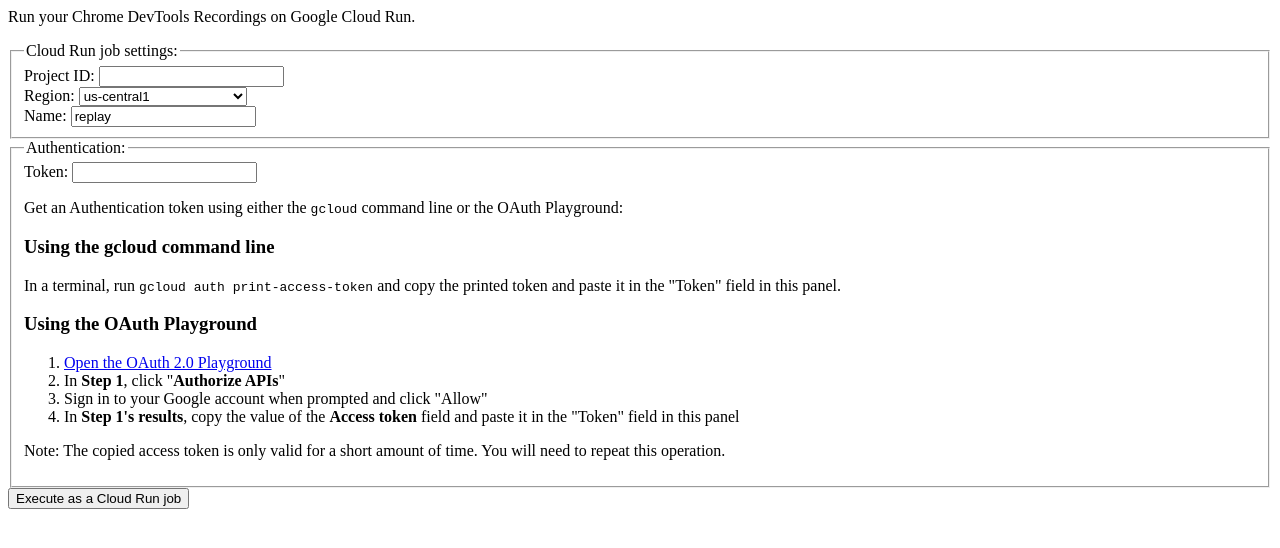
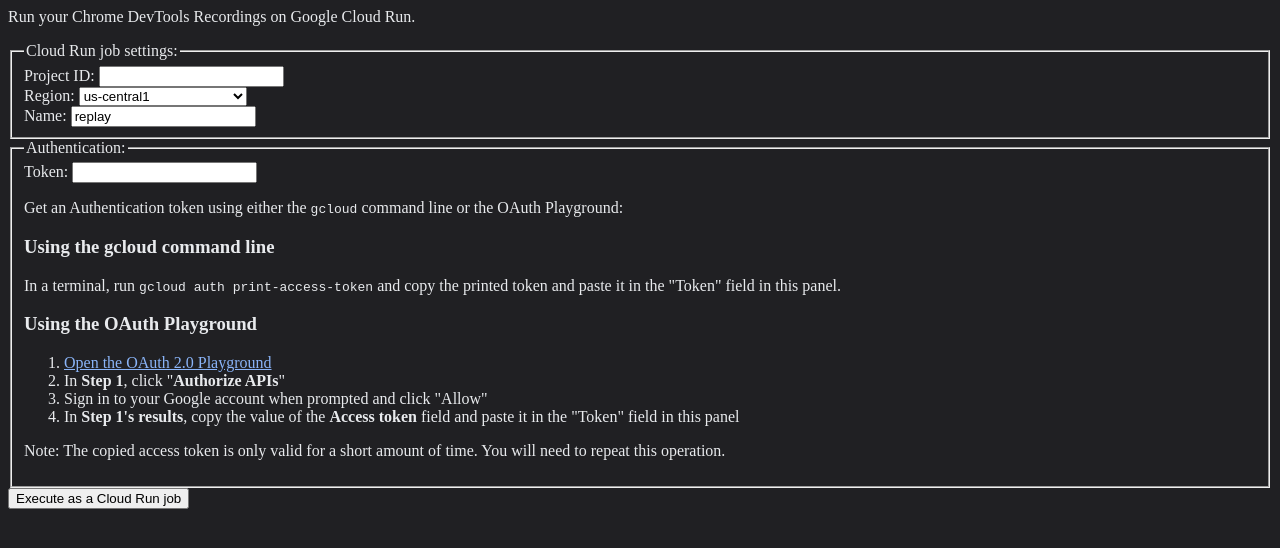
Before and after one commit to steren/cloud-run-replay, a browser extension: page chrome-extension/Replay.html in a window 1280 px wide. Drawn offline with Linux system fonts and the dark colour scheme.

Commit message:
Dark mode fix #8

```diff
--- a/chrome-extension/Replay.html
+++ b/chrome-extension/Replay.html
@@ -4,6 +4,22 @@
     #recording {
       /* In this example, we render long JSON strings which don't wrap automatically. Depending on your extension this should not be needed. */
       word-wrap: break-word;
+    }
+
+    @media (prefers-color-scheme: dark) {
+      html {
+        /* Copy DevTools variables) */
+        --color-background-elevation-0 : rgb(32 32 35);
+        --color-text-primary: rgb(232 234 237);
+        --color-primary: rgb(138 180 248);
+
+        background-color: var(--color-background-elevation-0);
+        color: var(--color-text-primary);
+      }
+
+       a, a:visited {
+           color: var(--color-primary);
+       }
     }
   </style>
 </head>
```
